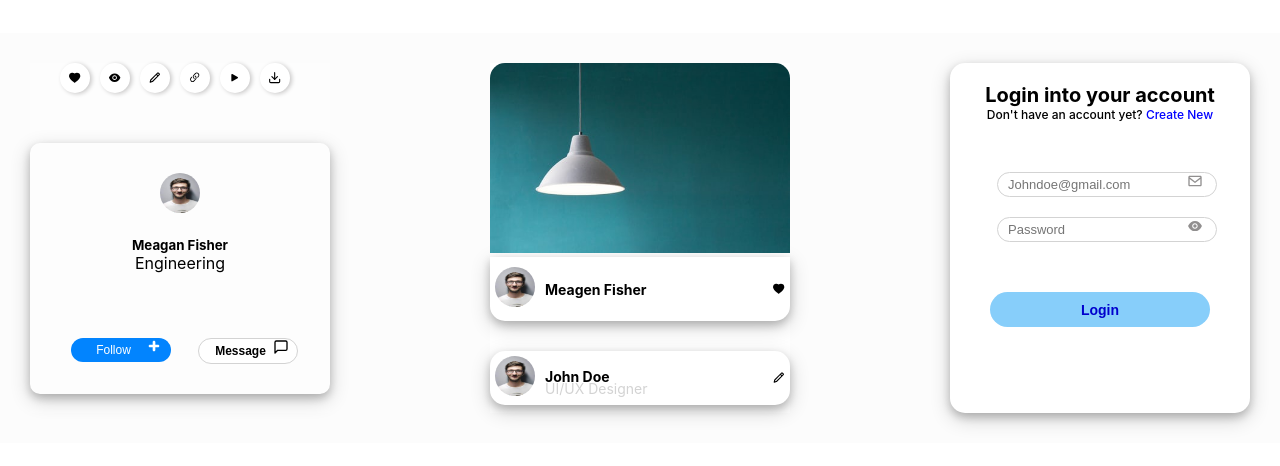
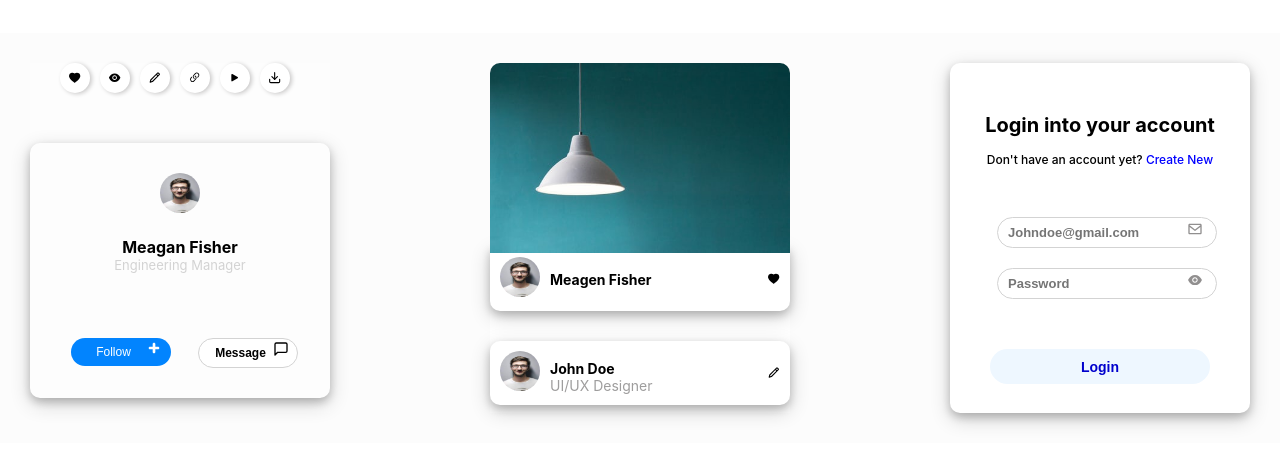
Before and after one commit to Zaibi727/Collection-of-Designs, a React (Create React App) app: page / in a window 1280 px wide. Shown: the part 162-628 px from the top of the page. Built offline with nearby package versions, Linux system fonts and the light colour scheme.

Commit message:
change of css

```diff
--- a/src/components/twentyFourMay/TwentyFourMayContainer.jsx
+++ b/src/components/twentyFourMay/TwentyFourMayContainer.jsx
@@ -37,8 +37,8 @@ export default function TwentyFourMayContainer(props) {
                                 />
                              </div>
 
-                             <h5>Meagan Fisher</h5>
-                             <p>Engineering</p>
+                             <h4>Meagan Fisher</h4>
+                             <p className={styles.engMang}>Engineering Manager</p>
                          </div>
                          <div className={styles.cardOneSecond}>
                              <AbstractFollowMessage type="dark" title="Follow" Icon={TiPlus} />
--- a/src/components/twentyFourMay/twentyFourMay.module.css
+++ b/src/components/twentyFourMay/twentyFourMay.module.css
@@ -18,6 +18,10 @@
     width: 300px;
     height: 350px;
 }
+.engMang{
+  font-size: 13px;
+  color: lightgray;
+}
 
 /*--sec1--*/
 .sec2{
@@ -29,18 +33,19 @@
 .bigImage{
     width: 300px;
     height: 190px;
-    border-top-left-radius: 15px;
-    border-top-right-radius: 15px;
+    margin-bottom: -10px;
+    border-top-left-radius: 10px;
+    border-top-right-radius: 10px;
 }
 .sec2Div1{
 display: flex;
 justify-content: space-between;
 align-items: center;
-padding: 10px 5px;
+padding: 10px;
 background-color: white;
 box-shadow: 0 4px 8px 0 rgba(0, 0, 0, 0.2), 0 6px 20px 0 rgba(0, 0, 0, 0.19);
-border-bottom-left-radius: 15px;
-border-bottom-right-radius: 15px;
+border-bottom-left-radius: 10px;
+border-bottom-right-radius: 10px;
 }
 .sec2Div1Sub{
     display: flex;
@@ -54,11 +59,11 @@ border-bottom-right-radius: 15px;
     display: flex;
     justify-content: space-between;
     align-items: center;
-    padding: 5px 5px 5px 5px;
+    padding: 10px;
     margin-top: 30px;
     background-color:rgb(255, 255, 255);
     box-shadow: 0 4px 8px 0 rgba(0, 0, 0, 0.2), 0 6px 20px 0 rgba(0, 0, 0, 0.19);
-    border-radius: 15px;
+    border-radius: 10px;
 }
 
     .sec2Div2Sub{
@@ -76,8 +81,8 @@ border-bottom-right-radius: 15px;
       }
       .three p{
           font-size: 14px;
-          margin-top: -5px;
-          color: lightgrey;
+          margin-top: 0px;
+          color: rgb(158, 157, 157);
       }
 
 /*--sec2--*/
@@ -85,7 +90,7 @@ border-bottom-right-radius: 15px;
 .sec3{
     background-color: rgb(255, 255, 255);
     box-shadow: 0 4px 8px 0 rgba(0, 0, 0, 0.2), 0 6px 20px 0 rgba(0, 0, 0, 0.19);
-    border-radius: 15px;
+    border-radius: 10px;
     padding: 0px;
     color: black;
     width: 300px;
@@ -93,7 +98,8 @@ border-bottom-right-radius: 15px;
 }
 .sec3Div1 h3{
     font-size: 20px;
-    margin-top: 20px;
+    margin-top: 50px;
+    margin-bottom: 15px;
 }
 .sec3Div1 p{
     font-size: 12px;
@@ -114,15 +120,16 @@ bold{
 .input{
     border: 1px solid lightgray;
     border-radius: 20px;
-    padding: 4px 50px 4px 10px;
+    padding: 7px 50px 7px 10px;
     width: 220px;
 }
 .spanInput{
     margin-left: -30px;
+    margin-top: 5px;
     color: rgb(145, 143, 143);
 }
 ::placeholder{
-    font-weight: 500;
+    font-weight: 700;
     font-size: 13px;
 
 }
@@ -131,7 +138,7 @@ bold{
     border-radius: 20px;
     height: 35px;
     border: none;
-    background-color: lightskyblue;
+    background-color: #eef7ff;
     color: mediumblue;
     font-weight: 700;
     font-size: 14px;
@@ -178,10 +185,11 @@ bold{
 
     width: 100px;
     border-radius: 15px;
-    padding: 5px 15px 5px 0px;
+    padding: 7px 15px 7px 0px;
 }
 .spanFollow{
     margin-left: -25px;
+    margin-top: 5px;
     color: white;
     font-weight: lighter;
 }
@@ -191,7 +199,7 @@ bold{
     color: rgb(0, 0, 0);
     width: 100px;
     border: 1px solid lightgray;
-    padding: 5px 20px 5px 5px;
+    padding: 7px 20px 7px 5px;
     margin-left: 25px;
     border-radius: 15px;
     font-weight: 600;
@@ -199,6 +207,7 @@ bold{
 }
 .spanMessage{
     margin-left: -25px;
+    margin-top: 5px;
     color: rgb(0, 0, 0);
     font-weight: lighter;
 }
```
